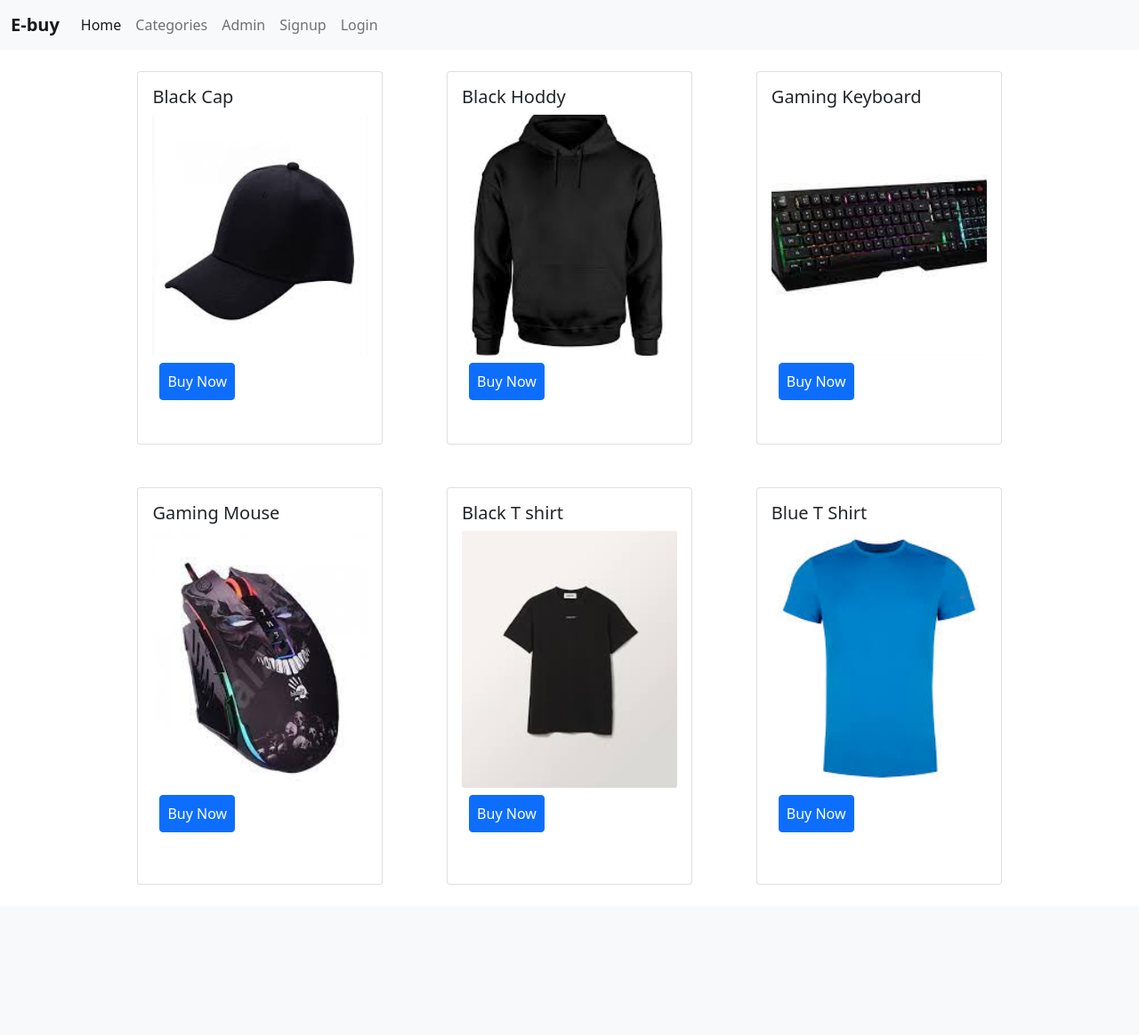
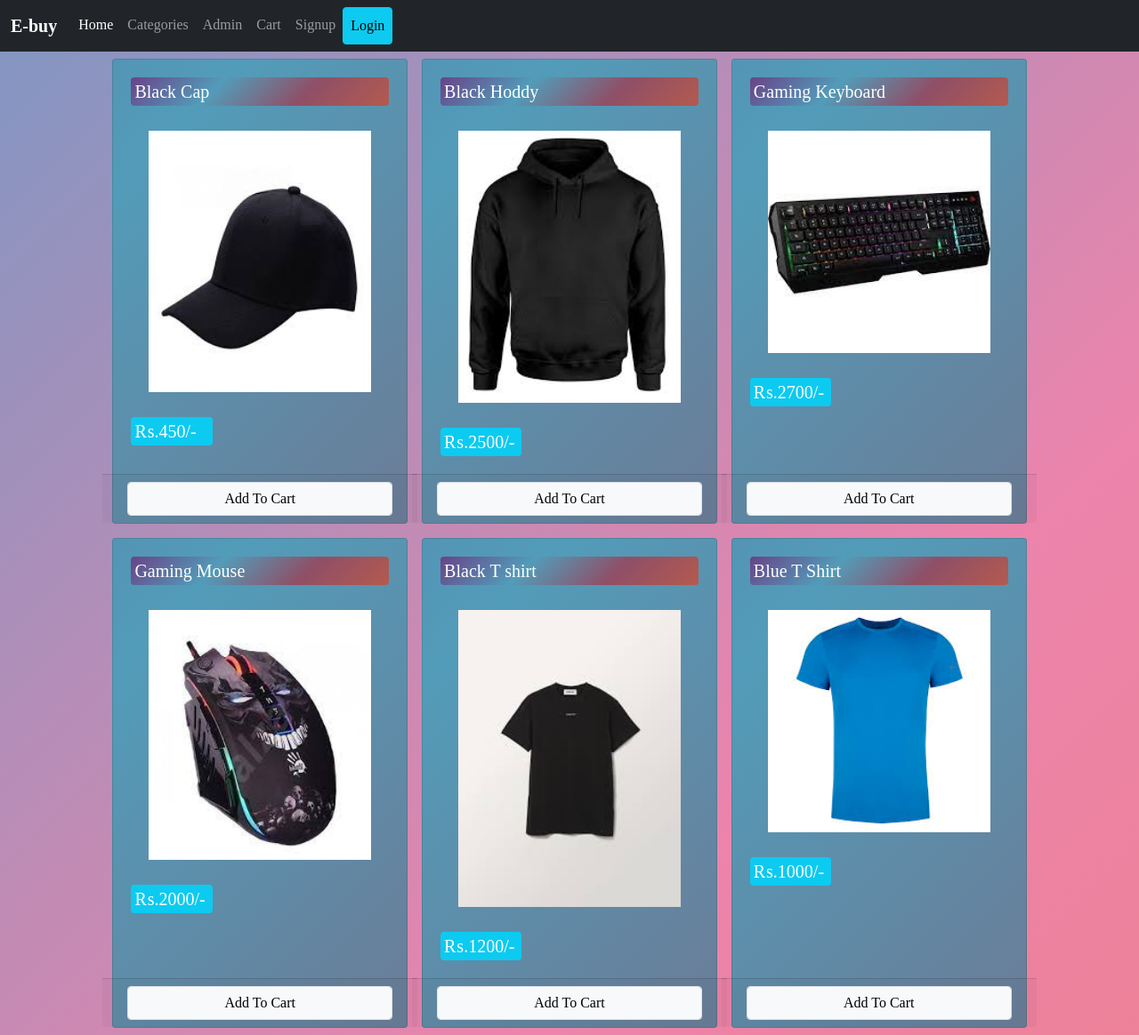
Before and after one commit to MuhammadIrfan92/Ecommerce_website, a Django app: page / in a window 1280 px wide. Shown: the whole page at 89% size. Before the commit the page ends 995 px from the top, so only its background shows below. Run offline with Django 3.2, Linux system fonts and the light colour scheme; data comes from the database, SQL or seed files in the repository; both versions use the stored data as it was after the commit.

Commit message:
cart working

```diff
--- a/ecom/store/models.py
+++ b/ecom/store/models.py
@@ -12,6 +12,10 @@ class Product(models.Model):
 
     def __str__(self):
         return self.name
+
+    @staticmethod
+    def _get_products_by_id(ids):
+        return Product.objects.filter(id__in=ids)
 
 class Customer(models.Model):
     first_name = models.CharField(max_length=50,null=True)
--- a/ecom/store/templates/main.html
+++ b/ecom/store/templates/main.html
@@ -6,14 +6,50 @@
     <meta name="viewport" content="width=device-width, initial-scale=1.0">
     <link href="https://cdn.jsdelivr.net/npm/bootstrap@5.0.2/dist/css/bootstrap.min.css" rel="stylesheet" integrity="sha384-EVSTQN3/azprG1Anm3QDgpJLIm9Nao0Yz1ztcQTwFspd3yD65VohhpuuCOmLASjC" crossorigin="anonymous">
     <title>Main Page</title>
+    <!--background:linear-gradient(rgb(101, 145, 187),rgb(189, 179, 136));
+      -->
+
+     <style>
+       body{
+         font-family: Baloo;
+         width: 100%;
+         height: 100%;
+         color: #fff;
+
+        background:  linear-gradient(-45deg, #EE7752, #ec84ac,#23A6D5,#23D5AB);
+        background-size: 400% 400%;
+        position: relative;
+        animation: change 10s ease-in-out infinite;
+
+       }
+
+       @keyframes change {
+         0%{
+           background-position: 0 50%;
+         }
+         50% {
+          background-position: 100% 50%;
+        }
+        100% {
+          background-position: 0 50%;
+        }
+
+       }
+
+
+     </style>
 </head>
-<body>
+<body  >
   {% block navbar %} {% include "navbar.html" %} {% endblock navbar %}
+
 
 
     {% block content %}
 
     {% endblock content%}
+
+
+
 
 
     <script src="https://cdn.jsdelivr.net/npm/bootstrap@5.0.2/dist/js/bootstrap.bundle.min.js" integrity="sha384-MrcW6ZMFYlzcLA8Nl+NtUVF0sA7MsXsP1UyJoMp4YLEuNSfAP+JcXn/tWtIaxVXM" crossorigin="anonymous"></script>
--- a/ecom/store/templates/navbar.html
+++ b/ecom/store/templates/navbar.html
@@ -1,5 +1,5 @@
 {% block navbar %}
-<nav class="navbar navbar-expand-lg navbar-light bg-light">
+<nav class="navbar navbar-expand-lg navbar-dark bg-dark">
   <div class="container-fluid">
     <a class="navbar-brand" href="store"><strong>E-buy</strong></a>
     <button class="navbar-toggler" type="button" data-bs-toggle="collapse" data-bs-target="#navbarNavDropdown"
@@ -17,12 +17,29 @@
         <li class="nav-item">
           <a class="nav-link" href="http://127.0.0.1:8000/admin/">Admin</a>
         </li>
+        {% if request.session.customer_id %}
+
+        <li class="nav-item">
+          <a class="nav-link" href="/cart">Cart</a>
+        </li>
+        <li class="nav-item">
+          <a class="nav-link" href="/orders">Order</a>
+        </li>
+        <li class="nav-item">
+          <a style="color: black;" class="nav-link btn btn-danger" href="/logout">Logout</a>
+        </li>
+        {% else %}
+        <li class="nav-item">
+          <a class="nav-link" href="/cart">Cart</a>
+        </li>
         <li class="nav-item">
           <a class="nav-link" href="/signup">Signup</a>
         </li>
         <li class="nav-item">
-          <a class="nav-link" href="/login">Login</a>
+          <a style="color: black;" class="nav-link btn btn-info my-2 my-sm-0" href="/login">Login</a>
         </li>
+
+        {% endif %}
 
 
       </ul>
--- a/ecom/store/templates/store.html
+++ b/ecom/store/templates/store.html
@@ -1,7 +1,10 @@
 {% extends 'main.html' %}
 {% load static %}
 {% block content %}
+
+{% load cart %}
 <style>
+
     .column {
         float: left;
       }
@@ -13,27 +16,96 @@
       .middle {
         width: 80%;
       }
-      .card-img{
+      .card{
+
         width: 100%;
-        height: 70%;
-        object-fit: cover;
-    }
+        height: 100%;
+        color: #fff;
+
+       background:  linear-gradient(-45deg, #8f4f67,#529cb9,#694388);
+       background-size: 400% 400%;
+       position: relative;
+       animation: change 10s ease-in-out infinite;
+
+      }
+
+
+
+      @keyframes change {
+        0%{
+          background-position: 0 50%;
+        }
+        50% {
+         background-position: 100% 50%;
+       }
+       100% {
+         background-position: 0 50%;
+       }
+
+      }
+
+
 </style>
 
     <div class="row">
 
         <div class="column left"></div>
         <div class="column middle">
-            <div class="row">
+            <div  class="row">
               {% for product in products %}
-                <div class="col-sm-4 d-flex">
-                  <div class="card m-4 d-flex">
-                    <div class="card-body ">
-                      <h5 class="card-title">{{product.name}}</h5>
-                      <img class="card-img" src="{{product.img.url}}" alt="nopes">
+                <div class="col-sm-4 p-2 d-flex" id="{{product.id}}">
+                  <div class="card ">
+                    <div  id="card" class="card-body  rounded">
+                      <h5 style="background:  linear-gradient(-45deg, #b45a4e, #8f4f67,#529cb9,#694388);" class="card-title m-1 p-1  rounded">{{product.name}}</h5>
+                      <img class="card-img rounded p-4" src="{{product.img.url}}" alt="nopes">
+                      <div class="col-lg-4 ">
+                      <h5 class="card-title  m-1 p-1 bg-info rounded">₨.{{product.price}}/-</h5>
+                        {% if request.session.cart %}
+                        {{product | cart_check:request.session.cart}}
+                        {% endif %}
 
-                      <a href="{% url 'content' product.name  %}" class="btn btn-primary m-2 p-2">Buy Now</a>
+                      </div>
+
+
+                     <!-- <a href="{% url 'content' product.name  %}" class="btn btn-primary m-2 p-2">Buy Now</a>-->
                     </div>
+                    <div class="card-footer row nu-gutters">
+
+                      {% if product|cart_check:request.session.cart  %}
+                      <div  class="row nu-gutters  ">
+
+                        <form action="/#{{product.id}}" class="col-2" method="POST">
+                          {% csrf_token%}
+                      <input hidden type="text" name="product" value="{{product.id}}" class="p-2">
+                      <input hidden type="text" name="remove" value='True' class="p-2">
+
+                          <input type="submit" value=" - " name="" class=" btn btn-block btn-secondary rounded">
+                        </form>
+                        <div class="text-center col"> {{product|cart_count:request.session.cart}} in cart</div>
+                        <form action="/#{{product.id}}" class="col-2" method="POST">
+                          {% csrf_token%}
+                      <input hidden type="text" name="product" value="{{product.id}}" class="p-2">
+
+                          <input type="submit" value=" + " name="" class=" btn btn-block btn-secondary rounded">
+                        </form>
+
+                      </div>
+
+                      {% else %}
+
+                      <form action="/#{{product.id}}" method="POST" class="btn-block">
+                        {% csrf_token%}
+                      <input hidden type="text" name="product" value="{{product.id}}" class="p-2">
+
+                      <input type="submit" class="float-right btn btn-light border form-control " value="Add To Cart">
+
+
+                    </form>
+
+
+                    {% endif %}
+                    </div>
+
                   </div>
                 </div>
 
@@ -50,4 +122,6 @@
 
     </div>
 
+
+
 {% endblock content%}
--- /dev/null
+++ b/ecom/store/templatetags/cart.py
@@ -0,0 +1,44 @@
+from django import template
+
+register = template.Library()
+global total
+@register.filter(name='cart_check')
+def cart_check(product,cart):
+    keys = cart.keys()
+    for id in keys:
+        # keys are stored as strings
+        if id == str(product.id):
+            return True
+    return False
+
+
+@register.filter(name='cart_count')
+def cart_count(product,cart):
+    keys = list(cart.keys())
+    for id in keys:
+        if int(id) == (product.id):
+            return int(cart.get(id))
+    return 0
+
+@register.filter(name='total_price_per_product')
+def total_price_per_product(product,cart):
+
+    return int(product.price) * cart_count(product,cart)
+
+
+
+
+@register.filter(name='total_price')
+def total_price(products,cart):
+    total_price=0
+    for p in products:
+        total_price += total_price_per_product(p,cart)
+    return total_price
+
+
+@register.filter(name='total_items')
+def total_price(products,cart):
+    total_items=0
+    for p in products:
+        total_items += cart_count(p,cart)
+    return total_items
--- a/ecom/store/urls.py
+++ b/ecom/store/urls.py
@@ -2,13 +2,15 @@ from django.urls import path
 from django.urls.resolvers import URLPattern
 from . import views
 
-from .views import Login,Signup
+from .views import Login,Signup,Main,Cart
 
 urlpatterns =[
-    path('',views.main,name='main'),
-    path('store',views.main,name='main'),
-    path('signup',Signup.as_view()),
-    path('login',Login.as_view()),
+    path('',Main.as_view()),
+    path('store',Main.as_view(),name='main'),
+    path('signup',Signup.as_view(),name='signup'),
+    path('login',Login.as_view(),name='login'),
+    path('logout',views.logout,name='logout'),
+    path('cart',Cart.as_view(),name='cart'),
 
     path('store/<str:header>',views.content,name='content'),
     path('checkout/<str:header>',views.checkout,name='checkout'),
--- a/ecom/store/views.py
+++ b/ecom/store/views.py
@@ -1,15 +1,61 @@
+from django.http import request
 from django.shortcuts import render,HttpResponse,redirect
 from .models import *
 from django.contrib.auth.hashers import PBKDF2SHA1PasswordHasher, make_password, check_password
 from django.views import View
+from .models import *
 # Create your views here.
 
 
+class Main(View):
+    def get(self,request):
+        cart = request.session.get('cart')
+        if not cart:
+            request.session['cart'] = {}
+        products = Product.objects.all()
+        context ={'products':products}
+        print(request.session.get('customer_email'))
+        return render(request,'store.html',context)
 
-def main(request):
-    products = Product.objects.all()
-    context ={'products':products}
-    return render(request,'store.html',context)
+    def post(self,request):
+        product = request.POST['product']
+        remove = request.POST.get('remove')
+        print(remove)
+
+
+        cart = request.session.get('cart')
+
+        if cart:
+            quantity= cart.get(product)
+
+            if quantity:
+                if remove:
+                    if quantity<=1:
+                        cart.pop(product)
+                    else:
+                        cart[product] = quantity-1
+
+                else:
+                    cart[product] = quantity+1
+
+
+
+            else:
+                cart[product] = 1
+        else:
+            cart = {}
+            cart[product] = 1
+
+
+        request.session['cart'] = cart
+        print(request.session['cart'] )
+        return redirect('main')
+
+
+
+
+
+
 
 
 def content(request,header):
@@ -99,13 +145,14 @@ class Login(View):
         email = request.POST['email']
         password = request.POST['password']
         customer= Customer.getCustomer(email)
-        print(customer)
-        print(type(customer))
         error_message = None
 
         if customer:
             flag = check_password(password,customer.password)
             if flag:
+                request.session['customer_id']= customer.id
+                request.session['customer_email']= customer.email
+
                 return redirect('main')
             else:
                 error_message = 'Email or Password invalid !'
@@ -114,3 +161,16 @@ class Login(View):
             error_message = 'Email or Password invalid !'
 
         return render(request,'login.html',{'error':error_message})
+
+
+class Cart(View):
+    def get(self,request):
+        ids = (list(request.session.get('cart').keys()))
+        products=Product._get_products_by_id(ids)
+        print(products)
+        return render(request,'cart.html',{'products':products})
+
+
+def logout(request):
+    request.session.clear()
+    return redirect('login')
```
Also changed, not shown: ecom/ecom/settings.py (+7 -0 lines), ecom/store/templates/cart.html (added, +92 -0 lines), ecom/db.sqlite3.
